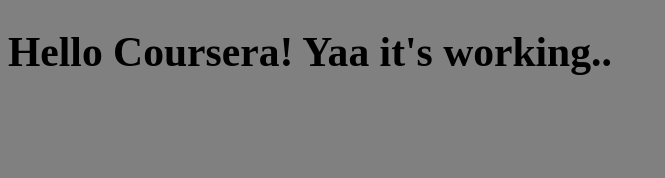
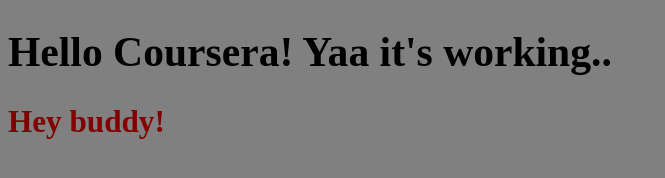
Before and after one commit to aakashmathuri/module2-solution, a plain HTML site: page site/index.html in a window 1280 px wide. Shown: the whole page, without its empty margins (0-665 px from the left). Drawn offline with Linux system fonts and the light colour scheme.

Commit message:
Small contribution

```diff
--- a/site/index.html
+++ b/site/index.html
@@ -6,5 +6,6 @@
 </head>
 <body>
 <h1>Hello Coursera! Yaa it's working.. </h1>
+<h2> Hey buddy!</h2>
 </body>
 </html>
--- a/site/style.css
+++ b/site/style.css
@@ -2,3 +2,7 @@
 	background-color: gray;
 	font-size: 130%
 }
+
+h2 {
+	color: maroon;
+}
```
